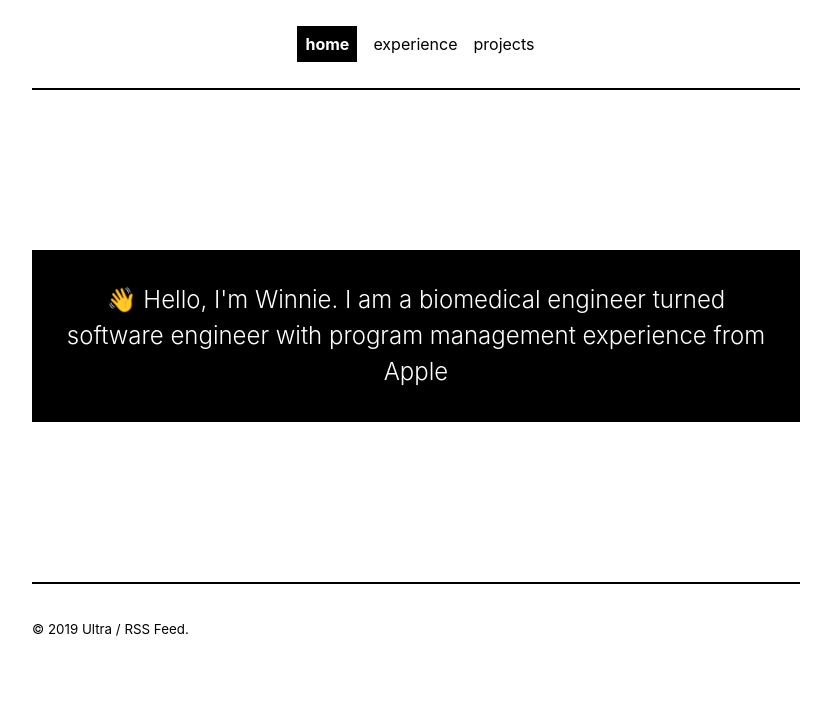
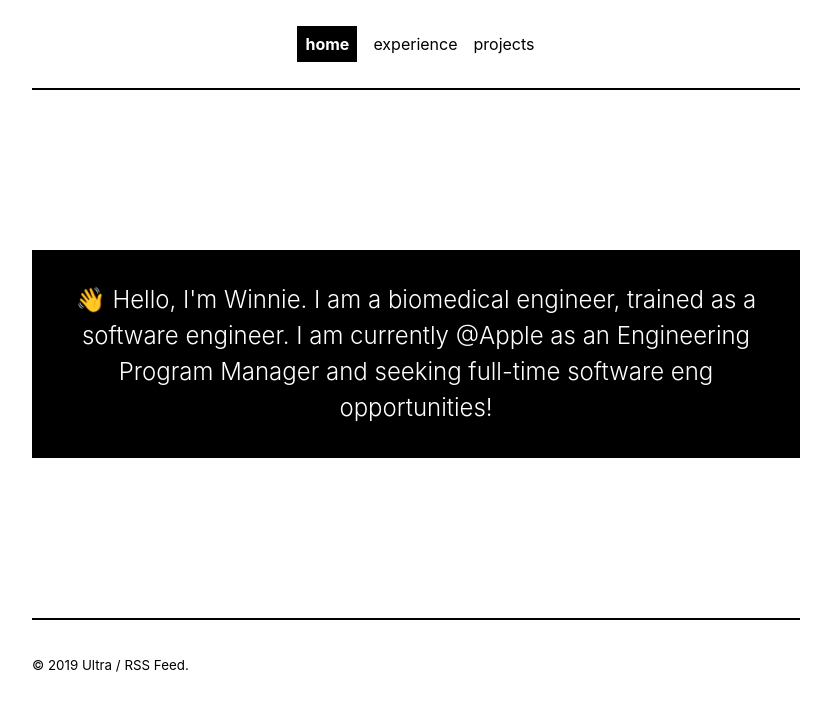
Before and after one commit to winnf/personal-site, a Jekyll site: the page built from index.html, in a window 1280 px wide. Shown: the top 711 px of the page, without its empty margins (224-1055 px from the left). Built offline with Jekyll 4.4.1, drawn with Linux system fonts in a browser that asks for light colours; the list of posts is cut into pages by our own code.

Commit message:
more edit

```diff
--- a/_config.yml
+++ b/_config.yml
@@ -1,7 +1,7 @@
 site: Winnie
 url: 'https://winnf.github.io'
 title: Winnie Fong
-description: 👋 Hello, I'm Winnie. I am a biomedical engineer turned software engineer with program management experience from Apple
+description: 👋 Hello, I'm Winnie. I am a biomedical engineer, trained as a software engineer. I am currently @Apple as an Engineering Program Manager and seeking full-time software eng opportunities!
 # twitter:
 #   username: yourusername
 #   card: summary
```
